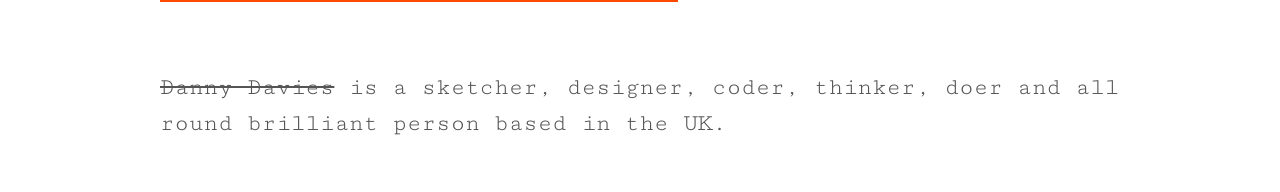
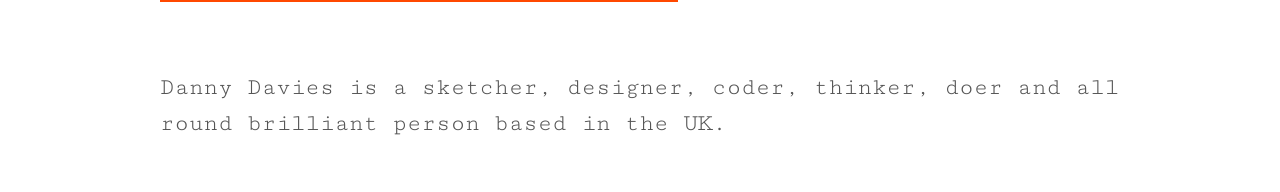
Before and after one commit to danvies/danvies.github.io, a plain HTML site: page index.html in a window 1280 px wide. Shown: the part 354-546 px from the top of the page. Drawn offline with nearby package versions, Linux system fonts and the light colour scheme.

Commit message:
Removed Twitter link from intro copy

```diff
--- a/index.html
+++ b/index.html
@@ -41,7 +41,7 @@
 					<br />
 					<span>this is Danny</span>
 				</h1>
-				<p><a href="https://twitter.com/danvies_" title="Twitter">Danny Davies</a> is a sketcher, designer, coder, thinker, doer and all round brilliant person based in the UK.</p>
+				<p>Danny Davies is a sketcher, designer, coder, thinker, doer and all round brilliant person based in the UK.</p>
 			</div>
 		</div>
 	</section>
```
